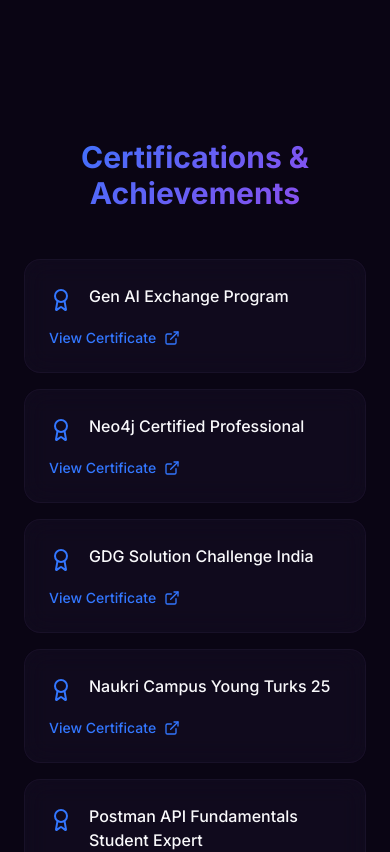
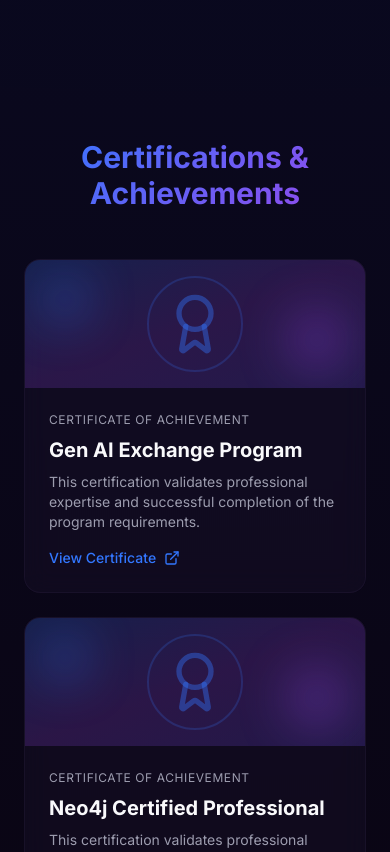
Before and after one commit to RaiyanCoder7/My-Portfolio, a React (Vite) app: page / in a window 390 px wide. Shown: the part 7120-7972 px from the top of the page. Built offline with nearby package versions, Linux system fonts and the light colour scheme; the HTML template or start-up script is replaced by a standard one.

Commit message:
Redesign certificate section layout
Refactor the Certifications component to use a horizontal card layout with decorative elements on the left, inspired by the provided image. This change aims to improve the visual presentation of certificates and achievements.

```diff
--- a/src/components/Certifications.tsx
+++ b/src/components/Certifications.tsx
@@ -27,31 +27,55 @@ const certifications = [
 const Certifications = () => {
   return (
     <section id="certifications" className="py-20 px-6">
-      <div className="max-w-6xl mx-auto">
+      <div className="max-w-5xl mx-auto">
         <h2 className="text-3xl md:text-4xl font-bold mb-12 text-center gradient-text">
           Certifications & Achievements
         </h2>
 
-        <div className="grid md:grid-cols-2 lg:grid-cols-3 gap-4">
+        <div className="flex flex-col gap-6">
           {certifications.map((cert, index) => (
             <div
               key={index}
-              className="glass rounded-2xl p-6 flex flex-col gap-4 hover:border-primary/50 transition-all duration-300 hover:scale-105 hover:shadow-glow animate-fade-in"
+              className="glass rounded-2xl overflow-hidden hover:border-primary/50 transition-all duration-300 hover:scale-[1.02] hover:shadow-glow animate-fade-in group"
               style={{ animationDelay: `${index * 0.1}s` }}
             >
-              <div className="flex items-start gap-4">
-                <Award className="h-6 w-6 text-primary flex-shrink-0 mt-1" />
-                <p className="text-foreground font-medium">{cert.name}</p>
+              <div className="flex flex-col md:flex-row">
+                {/* Decorative Left Side */}
+                <div className="md:w-64 h-32 md:h-auto bg-gradient-to-br from-primary/20 via-secondary/20 to-accent/20 relative overflow-hidden flex-shrink-0">
+                  <div className="absolute inset-0 flex items-center justify-center">
+                    <Award className="h-16 w-16 text-primary/40" />
                   </div>
+                  {/* Decorative shapes */}
+                  <div className="absolute top-4 left-4 w-12 h-12 rounded-full bg-primary/30 blur-xl"></div>
+                  <div className="absolute bottom-4 right-4 w-16 h-16 rounded-full bg-secondary/30 blur-xl"></div>
+                  <div className="absolute top-1/2 left-1/2 -translate-x-1/2 -translate-y-1/2 w-24 h-24 rounded-full border-2 border-primary/20"></div>
+                </div>
+
+                {/* Content Right Side */}
+                <div className="flex-1 p-6 flex flex-col justify-between gap-4">
+                  <div>
+                    <div className="text-xs uppercase tracking-wider text-muted-foreground mb-2">
+                      Certificate of Achievement
+                    </div>
+                    <h3 className="text-xl font-bold text-foreground mb-2">
+                      {cert.name}
+                    </h3>
+                    <p className="text-sm text-muted-foreground">
+                      This certification validates professional expertise and successful completion of the program requirements.
+                    </p>
+                  </div>
+
                   <a
                     href={cert.link}
                     target="_blank"
                     rel="noopener noreferrer"
-                className="flex items-center gap-2 text-sm text-primary hover:text-primary/80 transition-colors font-medium group"
+                    className="flex items-center gap-2 text-sm text-primary hover:text-primary/80 transition-colors font-medium self-start"
                   >
                     View Certificate
                     <ExternalLink className="h-4 w-4 group-hover:translate-x-0.5 group-hover:-translate-y-0.5 transition-transform" />
                   </a>
+                </div>
+              </div>
             </div>
           ))}
         </div>
```
Lines whose indentation alone changed are shown as unchanged.
